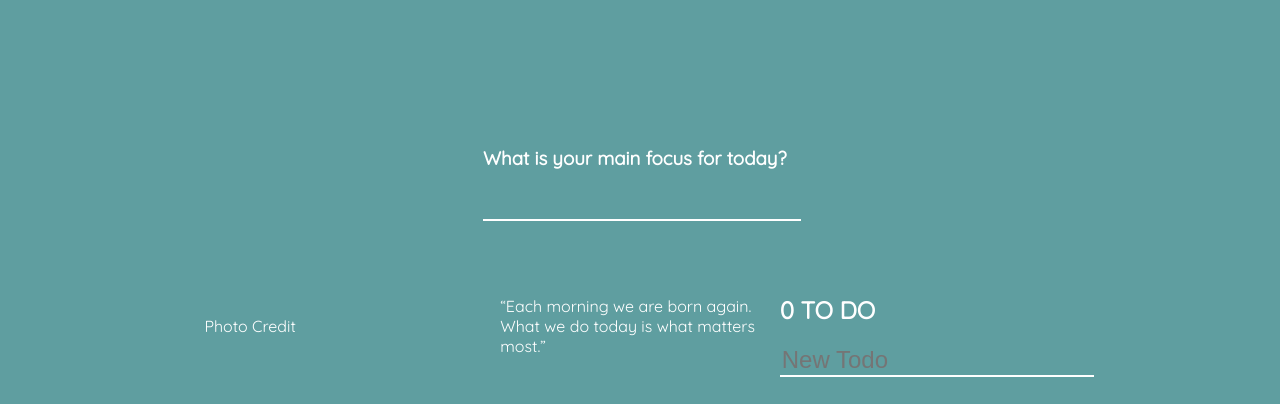
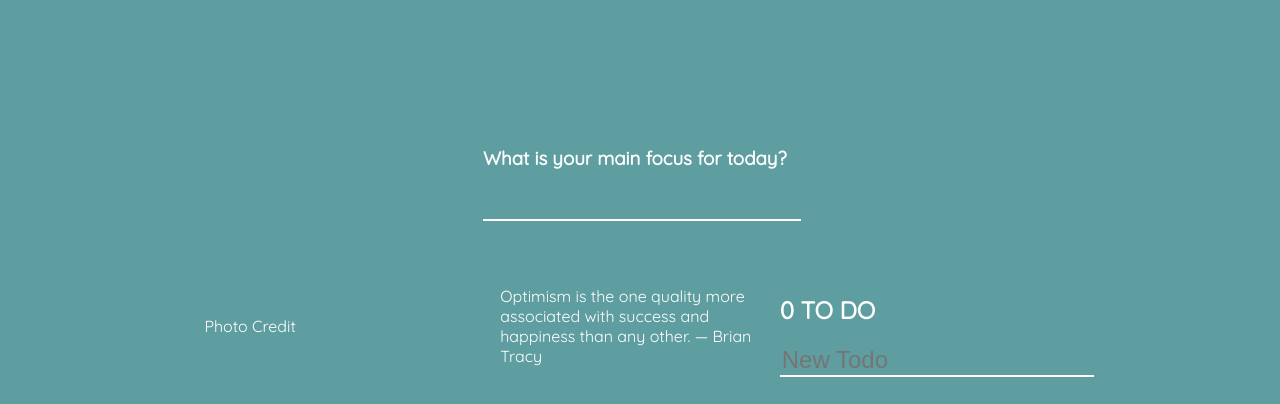
Before and after one commit to chingu-voyage5/Geckos-Team-4, a website built with webpack: page src/index.html in a window 1280 px wide. Shown: the part 396-800 px from the top of the page. Built offline with nearby package versions, Linux system fonts and the light colour scheme; no server answers; some icons are missing.

Commit message:
setup the basic quote functionality

```diff
--- a/src/index.html
+++ b/src/index.html
@@ -46,7 +46,7 @@
         <div class="span-col-3">Photo Credit</div>
 
         <div class="span-col-3 quote__container">
-            <span class="quote">“Each morning we are born again. What we do today is what matters most.”</span>
+            <span id="quote">“Each morning we are born again. What we do today is what matters most.”</span>
         </div>
 
         <div class="todo_modal">
--- a/src/js/index.js
+++ b/src/js/index.js
@@ -6,12 +6,15 @@ import { renderTodos, saveTodos, loadTodos } from './todos';
 // import * as setTime from './clock';
 
 import { setTime } from './clock';
+import { randomizeQuote } from './quote';
 
 document.onload = getLocation();  //weather widget
 //sara:comment out following line
 // console.log(`I imported ${num} from another module!! ${clock}` );
 //sara:added following line
 setInterval(setTime, 1000);
+
+randomizeQuote();
 
 /**----------------------------------------------------------- TODOS ------------------------------------------------------- **/
 export let todos = loadTodos();
--- /dev/null
+++ b/src/js/quote.js
@@ -0,0 +1,19 @@
+let quotesArray = [
+    "Anyone who has ever made anything of importance was disciplined. — Andrew Hendrixson",
+    "Don’t spend time beating on a wall, hoping to transform it into a door. — Coco Chanel",
+    "Creativity is intelligence having fun. — Albert Einstein",
+    "Optimism is the one quality more associated with success and happiness than any other. — Brian Tracy",
+    "Always keep your eyes open. Keep watching. Because whatever you see can inspire you. — Grace Coddington",
+    "What you get by achieving your goals is not as important as what you become by achieving your goals. — Henry David Thoreau",
+    "If the plan doesn’t work, change the plan, but never the goal. — Author Unknown"
+];
+
+export function randomizeQuote() {
+    let quoteSelection = Math.floor((Math.random() * (quotesArray.length)));
+    console.log("quote selection: " + quoteSelection);
+    console.log("quote: " + quotesArray[quoteSelection]);
+
+    document.getElementById("quote").innerHTML = quotesArray[quoteSelection];
+
+    // Math.floor((Math.random() * 10) + 1); -> return a random number between 1 and 10
+}
```
Also changed, not shown: dist/css/app.css, dist/index.html, dist/js/bundle.js, 2 other files.
